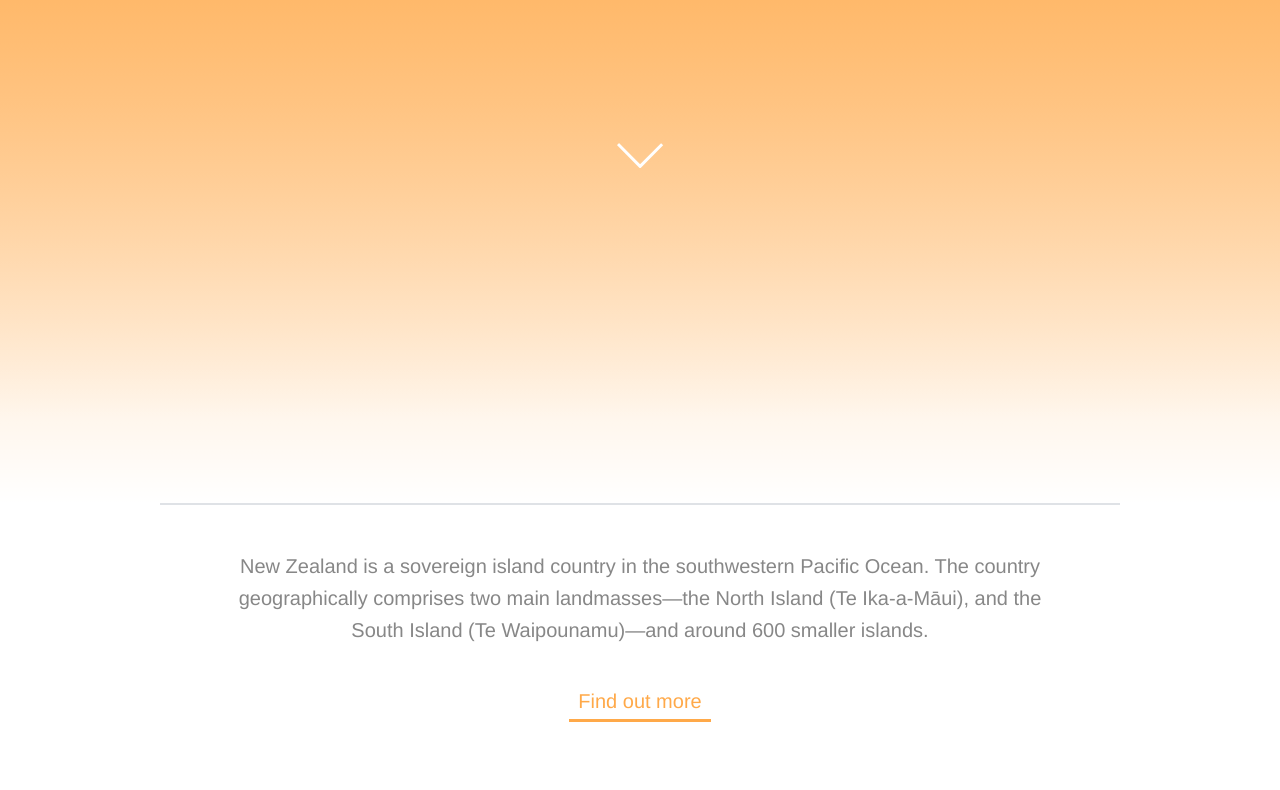
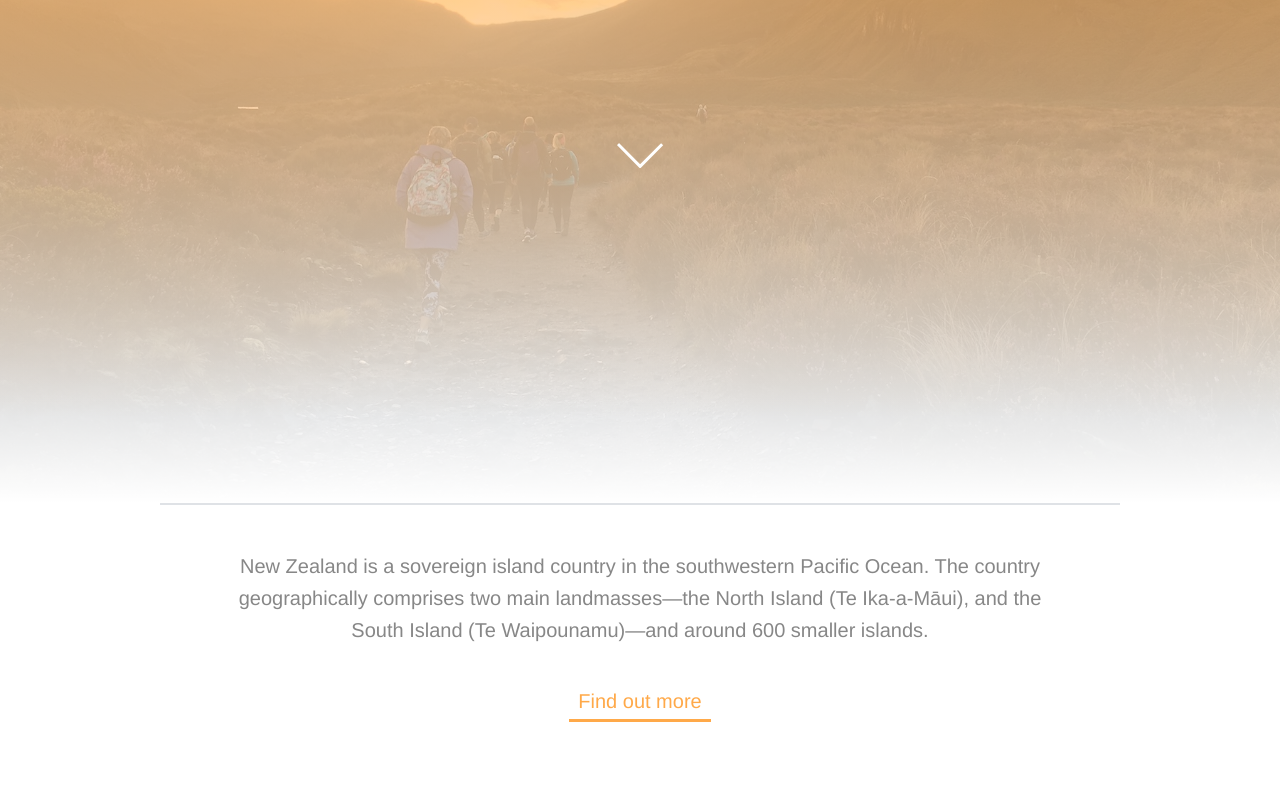
Before and after one commit to AshleeRichards/courses, a plain HTML site: page index.html in a window 1280 px wide. Shown: the part 347-1137 px from the top of the page. Drawn offline with Linux system fonts and the light colour scheme; files whose address does not match are found by name.

Commit message:
updates background image

```diff
--- a/css/style.css
+++ b/css/style.css
@@ -92,7 +92,7 @@ a:active {
   background:
              linear-gradient(#ffa949, transparent 90%),
              linear-gradient(0deg, #fff, transparent),
-             #ffa949 url('img/TongariroGroup.jpg') no-repeat center;
+             #ffa949 url('/Users/ashleerichards/courses/img/TongariroGroup.jpg') no-repeat center;
 
   background-size: cover;
 }
```
